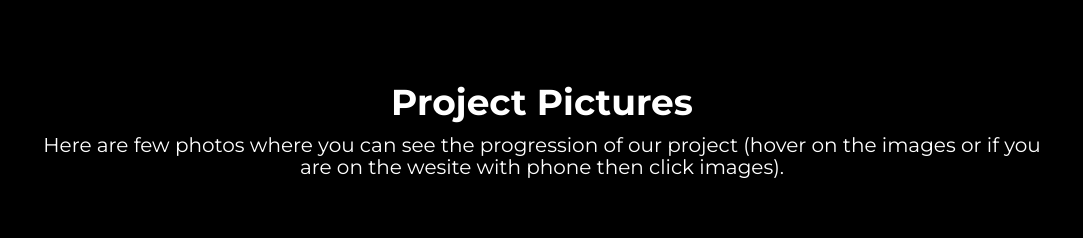
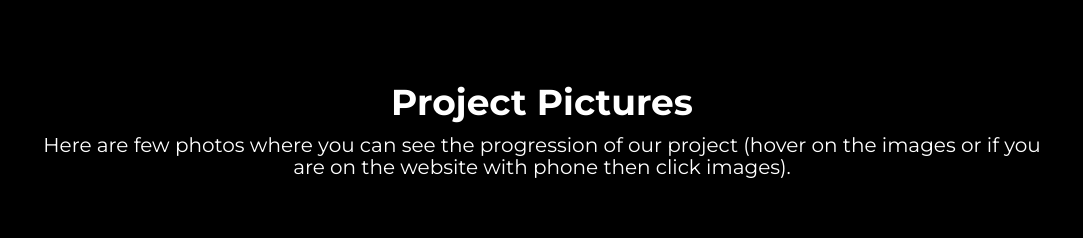
Before and after one commit to jannejki/EZP4RK, a website: page Public/index.html in a window 1280 px wide. Shown: the part 820-1058 px from the top of the page, without its empty margins (98-1181 px from the left). Drawn offline with nearby package versions, Linux system fonts and the light colour scheme.

Commit message:
kirjotusvirhe lol part2

```diff
--- a/Public/index.html
+++ b/Public/index.html
@@ -76,7 +76,7 @@
     <section id="aboutdiv" class="about">
         <div class="ab">
             <h1>Project Pictures</h1>
-            <p> Here are few photos where you can see the progression of our project (hover on the images or if you are on the wesite with phone then click images).</p>
+            <p> Here are few photos where you can see the progression of our project (hover on the images or if you are on the website with phone then click images).</p>
         </div>
         <div class="gallery">
             <div class="container">
```
